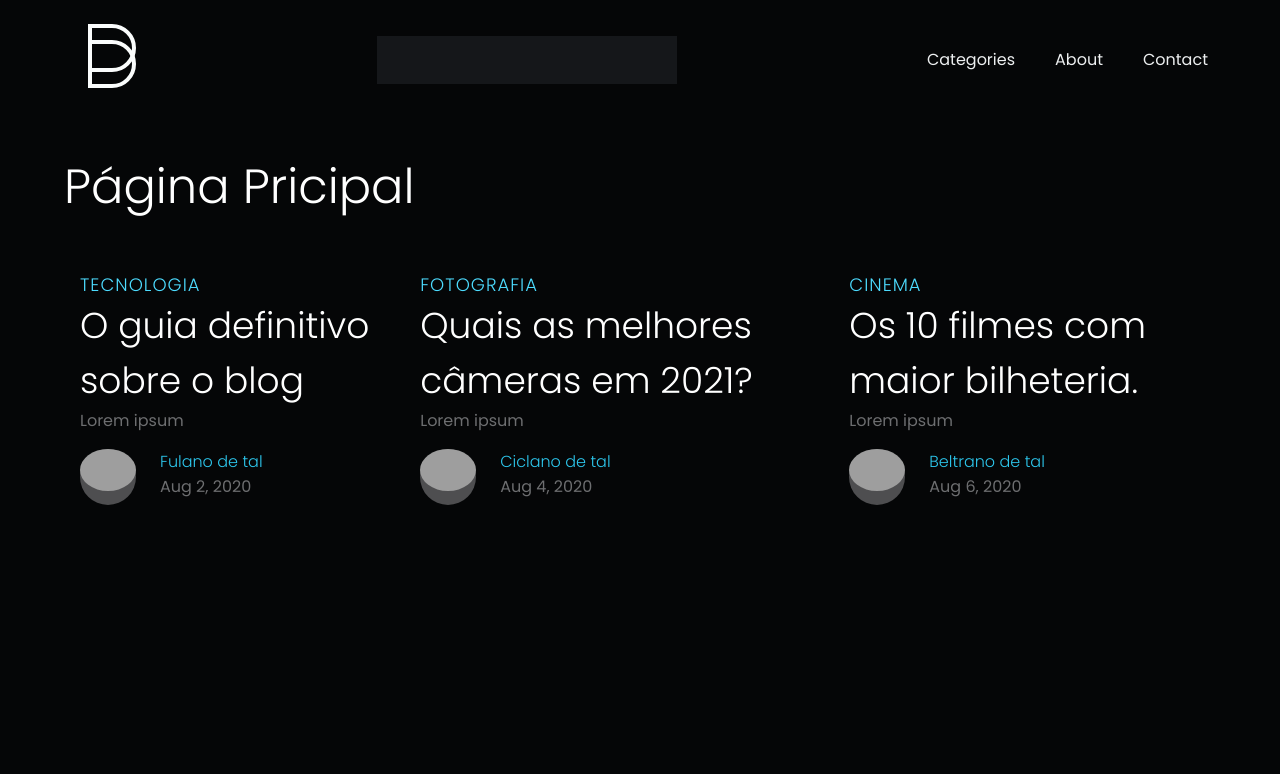
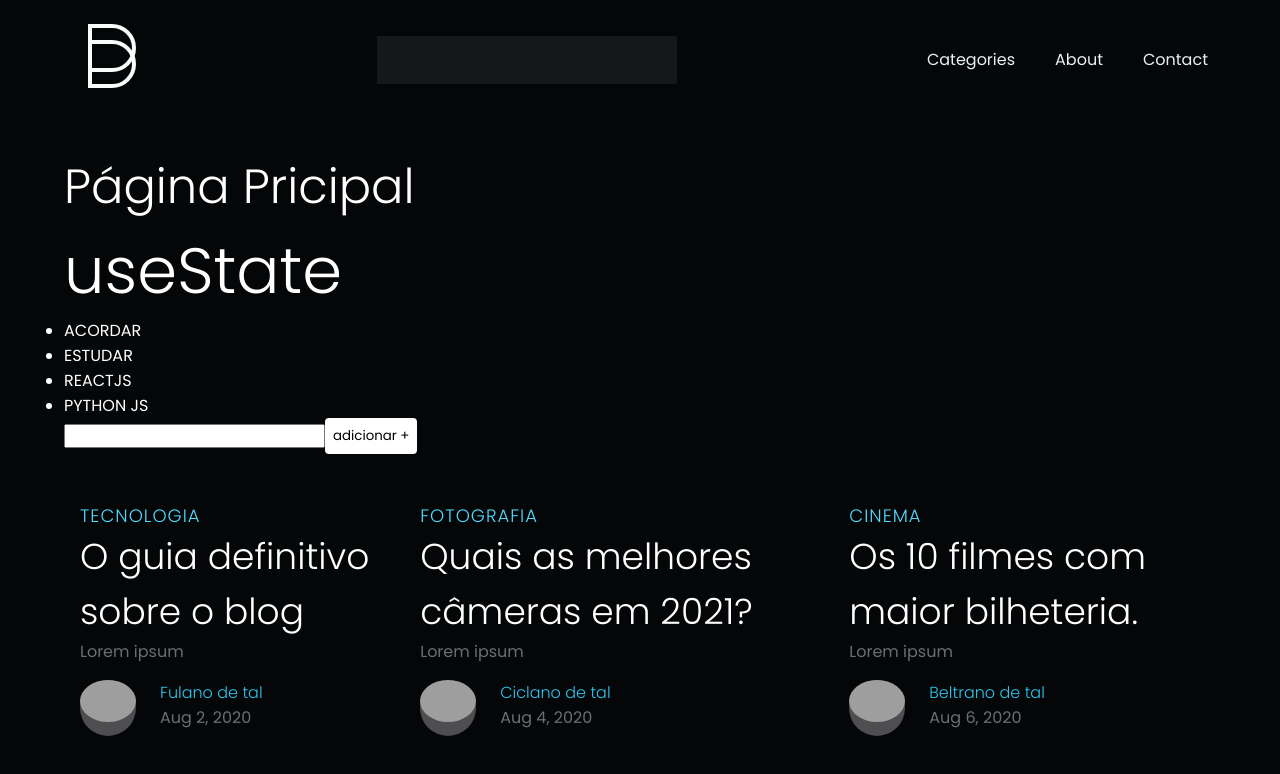
Before and after one commit to gleidsonfagno/Front_React_js-, a React (Create React App) app: page / in a window 1280 px wide. Shown: the top 774 px of the page. Built offline with nearby package versions, Linux system fonts and the light colour scheme; data requests are answered from the project's data file; grey boxes are pictures that could not be loaded.

Commit message:
aula de useState

```diff
--- a/src/components/Post/index.js
+++ b/src/components/Post/index.js
@@ -1,4 +1,4 @@
-function Post({subtitle, title, children, author, date}) {
+function Post({subtitle, title, children, author, date, id}) {
   return (
     <div className="post mx-2">
       <div className="img-post"></div>
--- a/src/css/style.css
+++ b/src/css/style.css
@@ -731,6 +731,7 @@ a {
 body {
   width: 100%;
   background-color: #050607;
+  color: white;
 }
 
 button {
--- a/src/css/style.scss
+++ b/src/css/style.scss
@@ -13,6 +13,7 @@
 body {
   width: 100%;
   background-color: #050607;
+  color: white;
 }
 
 button {
--- a/src/pages/Main/index.js
+++ b/src/pages/Main/index.js
@@ -1,6 +1,7 @@
 import Post from "../../components/Post";
 import { useEffect, useState } from "react";
 import api from "../../services/api";
+import { Usestate } from "../Usestate";
 
 const Main = () => {
   const [post, setPost] = useState([]);
@@ -19,6 +20,7 @@ const Main = () => {
       <section className="container">
         <h2 className="mt-3">Página Pricipal</h2>
 
+        <Usestate />
         <div className="mt-5 container-posts ">
           {post.map((post) => {
             return (
--- /dev/null
+++ b/src/pages/Usestate/index.js
@@ -0,0 +1,41 @@
+import { useState } from "react";
+
+export function Usestate() {
+  const [tarefa, setTarefa] = useState([
+    "ACORDAR",
+    "ESTUDAR",
+    "REACTJS",
+    "PYTHON JS",
+  ]);
+//   console.log(setTarefa)
+
+  const [campo, setCampo] = useState("")
+
+  function AdicionarItem(){
+    setTarefa([...tarefa, campo])
+    setCampo("")
+  }
+
+  function handleCampo(e) {
+    setCampo(e.target.value)
+    console.log(campo)
+  }
+  return (
+    <div>
+      <h1>useState</h1>
+      <ul>
+        {tarefa.map((item, index) => (
+          <li key={index}>{item} </li>
+        ))}
+      </ul>
+
+      <input
+        type="text"
+        value={campo}
+        name="name"
+        onChange={handleCampo}
+      />
+      <button type="button" onClick={AdicionarItem} onEnded={AdicionarItem}>adicionar +</button>
+    </div>
+  );
+}
```
Also changed, not shown: 2 other files (tests, documents, lock files or other folders).
